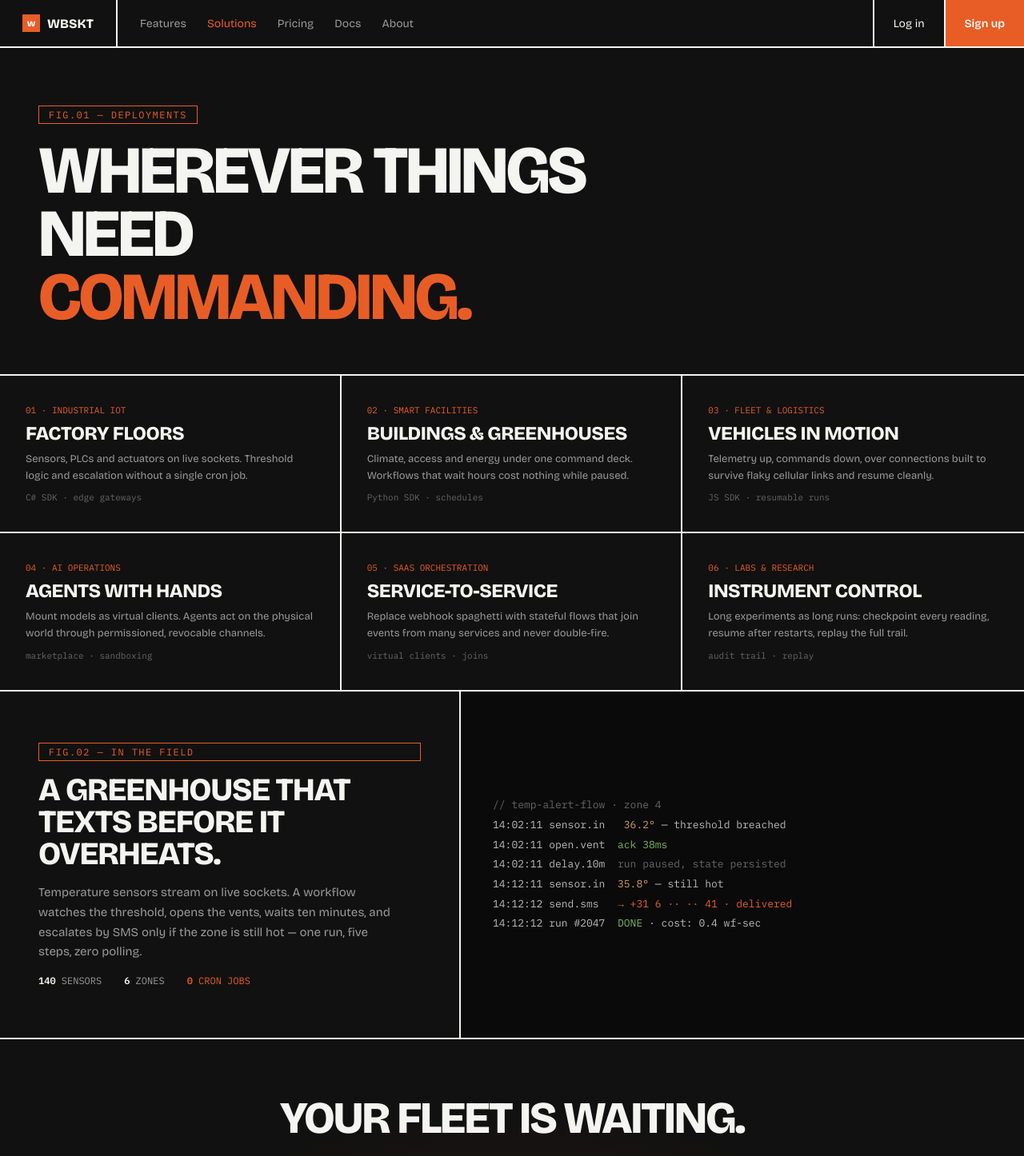
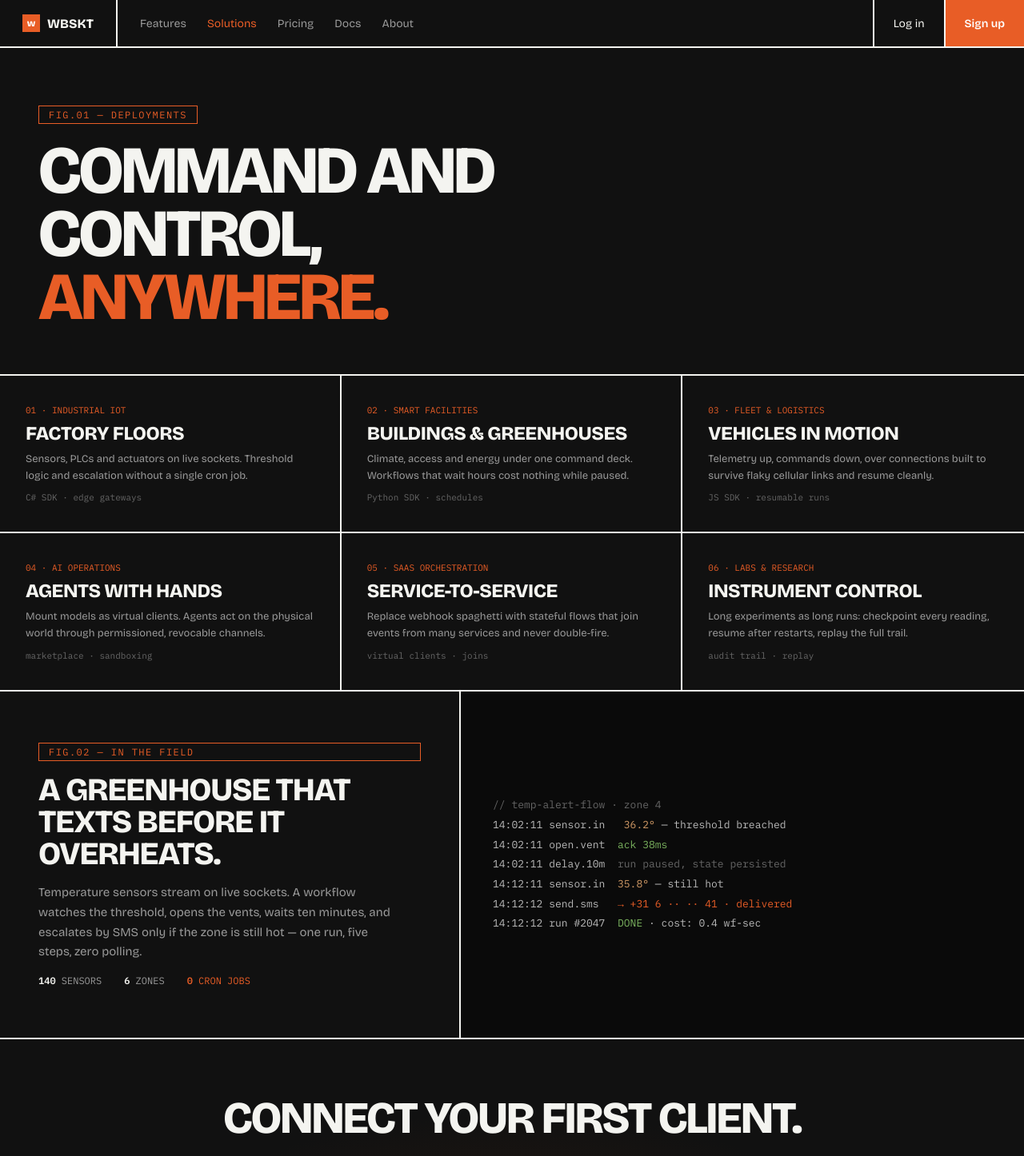
Before and after one commit to richardjoy530/fluffy-waddle, an Angular app in the folder app/: page /solutions in a window 1280 px wide. Shown: the top 1446 px of the page at 80% size. Built offline with nearby package versions, Linux system fonts and the light colour scheme.

Commit message:
(chore): improve wordings

```diff
--- a/app/src/app/pages/features/features.html
+++ b/app/src/app/pages/features/features.html
@@ -1,7 +1,7 @@
 <app-page-hero
   eyebrowLabel="FIG.01 — CAPABILITIES"
-  titlePrefix="Everything on a"
-  titleAccent="live line." />
+  titlePrefix="Every device,"
+  titleAccent="one live connection." />
 
 <section class="hero">
   <div class="section-copy">
@@ -84,7 +84,7 @@
 </section>
 
 <app-cta-section
-  title="See it hold the line."
+  title="Start your first workflow."
   primaryLabel="Start building →"
   primaryHref="#"
   secondaryLabel="docs/quickstart"
--- a/app/src/app/pages/landing/landing.html
+++ b/app/src/app/pages/landing/landing.html
@@ -2,7 +2,7 @@
   <div class="hero-copy">
     <h1 class="hero-title">
       <span class="accent">40,000 sockets.</span><br />
-      One command deck.
+      One workflow IDE.
     </h1>
     <p class="hero-sub">
       Every device, service and model on a live line. Workflows with memory. Enterprise
--- a/app/src/app/pages/pricing/pricing.html
+++ b/app/src/app/pages/pricing/pricing.html
@@ -72,7 +72,7 @@
 </section>
 
 <app-cta-section
-  title="The tax stops here."
+  title="Pay for compute, not tasks."
   primaryLabel="Start free →"
   primaryHref="#"
   secondaryLabel="docs/pricing"
--- a/app/src/app/pages/solutions/solutions.html
+++ b/app/src/app/pages/solutions/solutions.html
@@ -1,7 +1,7 @@
 <app-page-hero
   eyebrowLabel="FIG.01 — DEPLOYMENTS"
-  titlePrefix="Wherever things need"
-  titleAccent="commanding." />
+  titlePrefix="Command and control,"
+  titleAccent="anywhere." />
 
 <section class="solutions-grid">
   <app-solution-card
@@ -63,7 +63,7 @@
 </section>
 
 <app-cta-section
-  title="Your fleet is waiting."
+  title="Connect your first client."
   primaryLabel="Start building →"
   primaryHref="#"
   secondaryLabel="See pricing"
```
